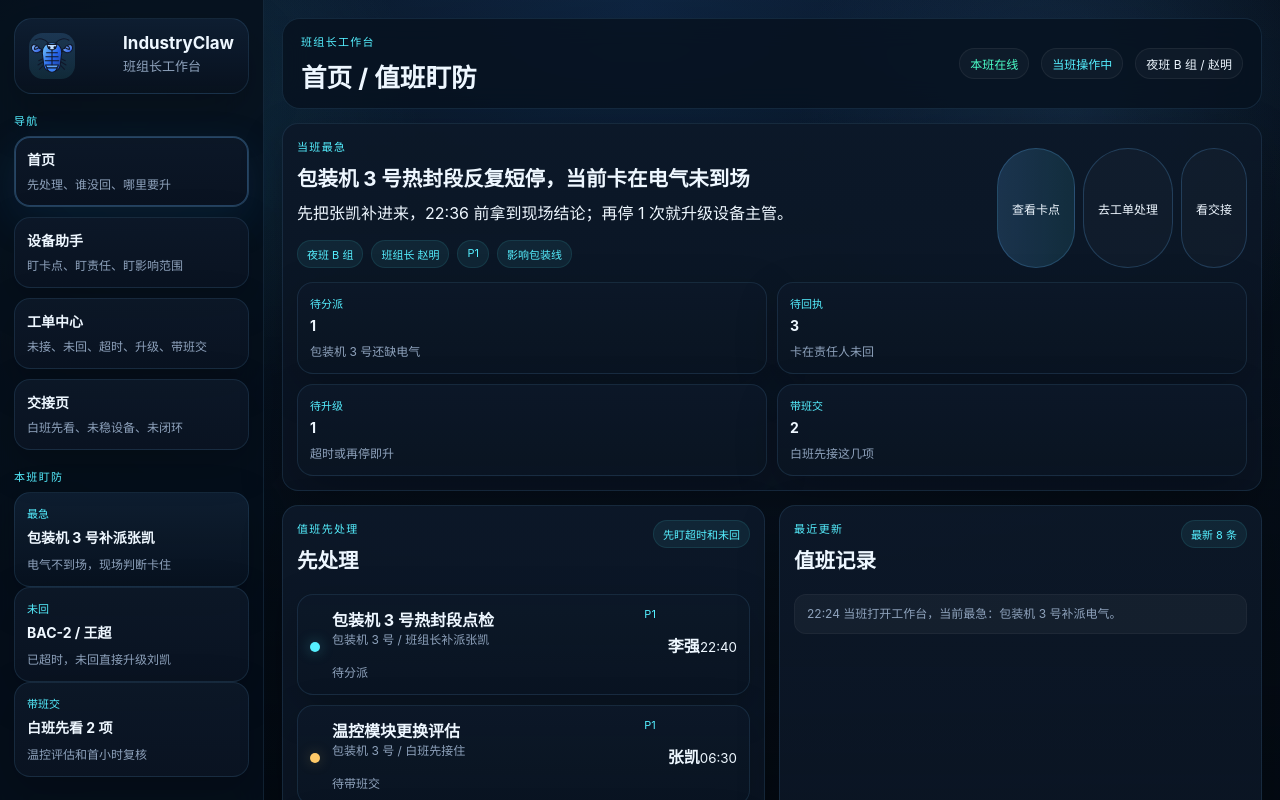
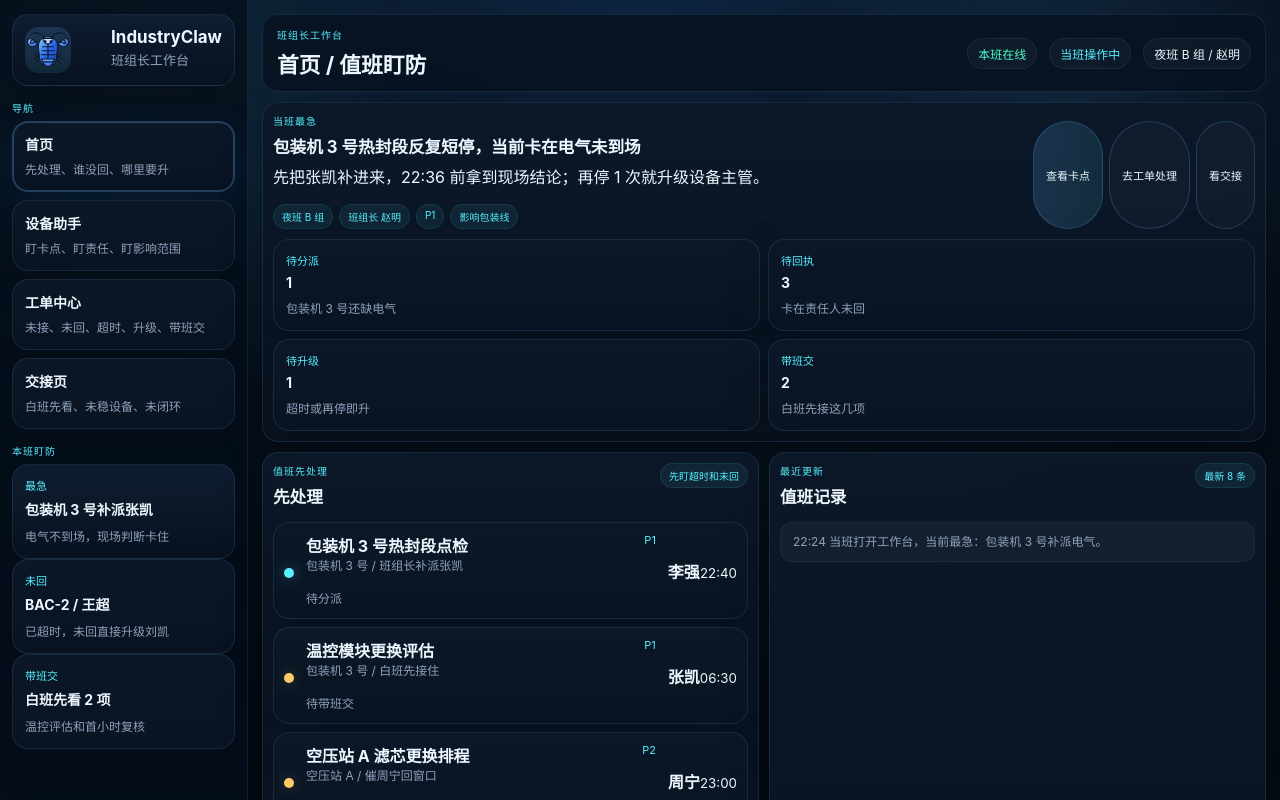
Before and after one commit to Roycent/IndustryClaw, a React (Vite) app: page / in a window 1280 px wide. Shown: the top 800 px of the page. Built offline with nearby package versions, Linux system fonts and the light colour scheme.

Commit message:
style: tighten layout to fit more above the fold

```diff
--- a/src/styles.css
+++ b/src/styles.css
@@ -26,7 +26,7 @@ a { color: inherit; text-decoration: none; }
 .app-shell {
   min-height: 100vh;
   display: grid;
-  grid-template-columns: 264px minmax(0, 1fr);
+  grid-template-columns: 248px minmax(0, 1fr);
   position: relative;
 }
 
@@ -44,7 +44,7 @@ a { color: inherit; text-decoration: none; }
 .main-stage { position: relative; z-index: 1; }
 
 .sidebar {
-  padding: 18px 14px;
+  padding: 14px 12px;
   border-right: 1px solid var(--line);
   background: rgba(7, 17, 29, 0.82);
   backdrop-filter: blur(18px);
@@ -66,11 +66,11 @@ a { color: inherit; text-decoration: none; }
 
 .brand-block {
   align-items: flex-start;
-  padding: 14px;
-  border-radius: 18px;
+  padding: 12px;
+  border-radius: 16px;
   background: linear-gradient(180deg, rgba(14, 30, 50, 0.98), rgba(8, 18, 31, 0.92));
   border: 1px solid var(--line);
-  box-shadow: 0 18px 54px rgba(0, 0, 0, 0.24);
+  box-shadow: 0 14px 42px rgba(0, 0, 0, 0.22);
 }
 
 .brand-icon {
@@ -94,14 +94,14 @@ a { color: inherit; text-decoration: none; }
 .brand-block h1 { font-size: 1.06rem; margin-bottom: 4px; }
 .brand-block p { margin-bottom: 0; color: var(--muted); line-height: 1.5; font-size: 13px; }
 
-.side-section { margin-top: 18px; }
+.side-section { margin-top: 14px; }
 .side-label, .eyebrow {
   display: block;
-  margin-bottom: 8px;
+  margin-bottom: 6px;
   color: var(--cyan);
-  letter-spacing: 0.12em;
+  letter-spacing: 0.1em;
   text-transform: uppercase;
-  font-size: 11px;
+  font-size: 10px;
 }
 
 .nav-list,
@@ -119,7 +119,7 @@ a { color: inherit; text-decoration: none; }
 .check-list,
 .step-track {
   display: grid;
-  gap: 10px;
+  gap: 8px;
 }
 
 .nav-item,
@@ -229,17 +229,17 @@ a { color: inherit; text-decoration: none; }
 .compact-table table td,
 .compact-table table th { padding-top: 8px; padding-bottom: 8px; }
 
-.main-stage { padding: 18px; }
+.main-stage { padding: 14px; }
 .topbar {
   align-items: center;
-  margin-bottom: 14px;
-  padding: 14px 18px;
-  border-radius: 18px;
+  margin-bottom: 10px;
+  padding: 12px 14px;
+  border-radius: 16px;
   border: 1px solid var(--line);
   background: rgba(7, 18, 31, 0.82);
   backdrop-filter: blur(14px);
 }
-.topbar h2 { font-size: clamp(1.4rem, 2vw, 2rem); margin-bottom: 0; }
+.topbar h2 { font-size: clamp(1.18rem, 1.7vw, 1.65rem); margin-bottom: 0; }
 .topbar-right { flex-wrap: wrap; align-items: center; justify-content: flex-end; }
 
 .status-pill {
@@ -256,11 +256,11 @@ a { color: inherit; text-decoration: none; }
 .page-grid {
   display: grid;
   grid-template-columns: repeat(12, minmax(0, 1fr));
-  gap: 14px;
+  gap: 10px;
 }
 
-.card { padding: 16px; }
-.dense-card { padding: 14px; }
+.card { padding: 12px; }
+.dense-card { padding: 10px; }
 .span-12 { grid-column: span 12; }
 .span-8 { grid-column: span 8; }
 .span-7 { grid-column: span 7; }
@@ -271,41 +271,41 @@ a { color: inherit; text-decoration: none; }
 .hero-card {
   display: grid;
   grid-template-columns: 1.1fr 1fr;
-  gap: 14px;
+  gap: 10px;
 }
-.hero-copy h3, .section-title h3 { font-size: clamp(1.05rem, 1.6vw, 1.32rem); margin-bottom: 8px; }
+.hero-copy h3, .section-title h3 { font-size: clamp(0.98rem, 1.3vw, 1.18rem); margin-bottom: 6px; }
 .hero-actions, .filter-row, .action-bar, .compact-actions {
   display: flex;
   flex-wrap: wrap;
-  gap: 8px;
+  gap: 6px;
 }
-.inline-actions { margin-top: 10px; }
-.hero-actions { margin-top: 10px; }
+.inline-actions { margin-top: 8px; }
+.hero-actions { margin-top: 8px; }
 .filter-row.tight { justify-content: flex-end; }
 .filter-chip, .panel-tag {
-  padding: 5px 9px;
+  padding: 4px 8px;
   border-radius: 999px;
-  font-size: 11px;
+  font-size: 10px;
   color: var(--cyan);
   background: rgba(85, 239, 255, 0.07);
   border: 1px solid rgba(85, 239, 255, 0.1);
 }
 .primary-btn, .secondary-btn {
-  padding: 9px 14px;
+  padding: 8px 12px;
   border-radius: 999px;
   color: var(--text);
   border: 1px solid rgba(97, 180, 255, 0.22);
-  font-size: 12px;
+  font-size: 11px;
 }
 .primary-btn { background: linear-gradient(90deg, rgba(97, 180, 255, 0.18), rgba(85, 239, 255, 0.1)); }
 .secondary-btn { background: rgba(255, 255, 255, 0.025); }
 
 .stat-grid { grid-template-columns: repeat(2, minmax(0, 1fr)); }
-.section-title { align-items: start; margin-bottom: 12px; }
+.section-title { align-items: start; margin-bottom: 8px; }
 .summary-grid { grid-template-columns: repeat(4, minmax(0, 1fr)); }
 
-.task-row { padding: 12px; align-items: center; }
-.compact-row { padding: 12px; }
+.task-row { padding: 10px; align-items: center; }
+.compact-row { padding: 10px; }
 .task-dot {
   width: 10px; height: 10px; border-radius: 50%; margin-top: 4px; flex: 0 0 auto;
   background: rgba(255,255,255,.2);
@@ -351,8 +351,8 @@ a { color: inherit; text-decoration: none; }
 
 .table-wrap { overflow-x: auto; }
 table { width: 100%; border-collapse: collapse; }
-th, td { text-align: left; padding: 10px 8px; border-bottom: 1px solid rgba(255,255,255,0.05); white-space: nowrap; }
-th { color: var(--cyan); font-weight: 600; font-size: 11px; }
+th, td { text-align: left; padding: 8px 6px; border-bottom: 1px solid rgba(255,255,255,0.05); white-space: nowrap; }
+th { color: var(--cyan); font-weight: 600; font-size: 10px; }
 tbody tr { transition: background 160ms ease; }
 tbody tr:hover { background: rgba(255,255,255,0.03); }
 
@@ -387,10 +387,10 @@ tbody tr:hover { background: rgba(255,255,255,0.03); }
 }
 
 @media (max-width: 760px) {
-  .main-stage { padding: 12px; }
+  .main-stage { padding: 10px; }
   .topbar, .brand-block, .section-title, .hero-copy, .task-row, .task-headline, .chain-head, .alert-head, .selection-header, .selection-meta, .detail-toolbar, .step-row { flex-direction: column; align-items: flex-start; }
   .topbar-right, .filter-row.tight { justify-content: flex-start; }
   .stat-grid, .summary-grid, .alert-meta-grid, .field-grid { grid-template-columns: 1fr; }
-  .page-grid { gap: 12px; }
-  .card { padding: 14px; }
+  .page-grid { gap: 10px; }
+  .card { padding: 12px; }
 }
```
